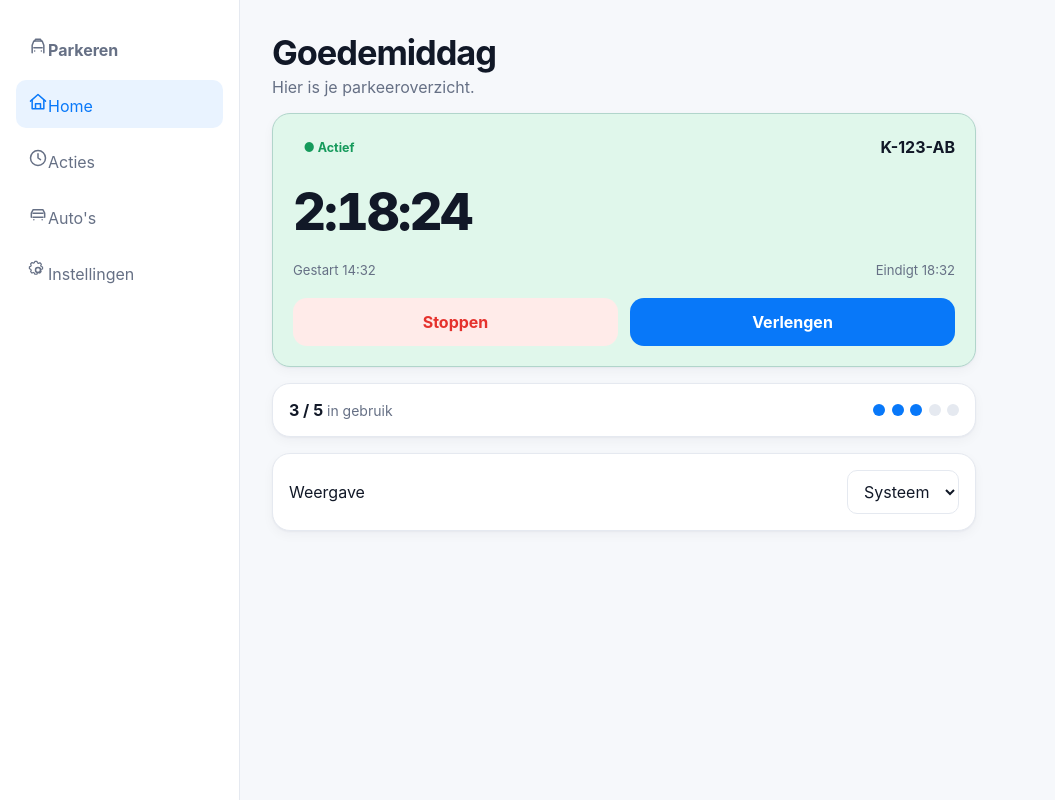
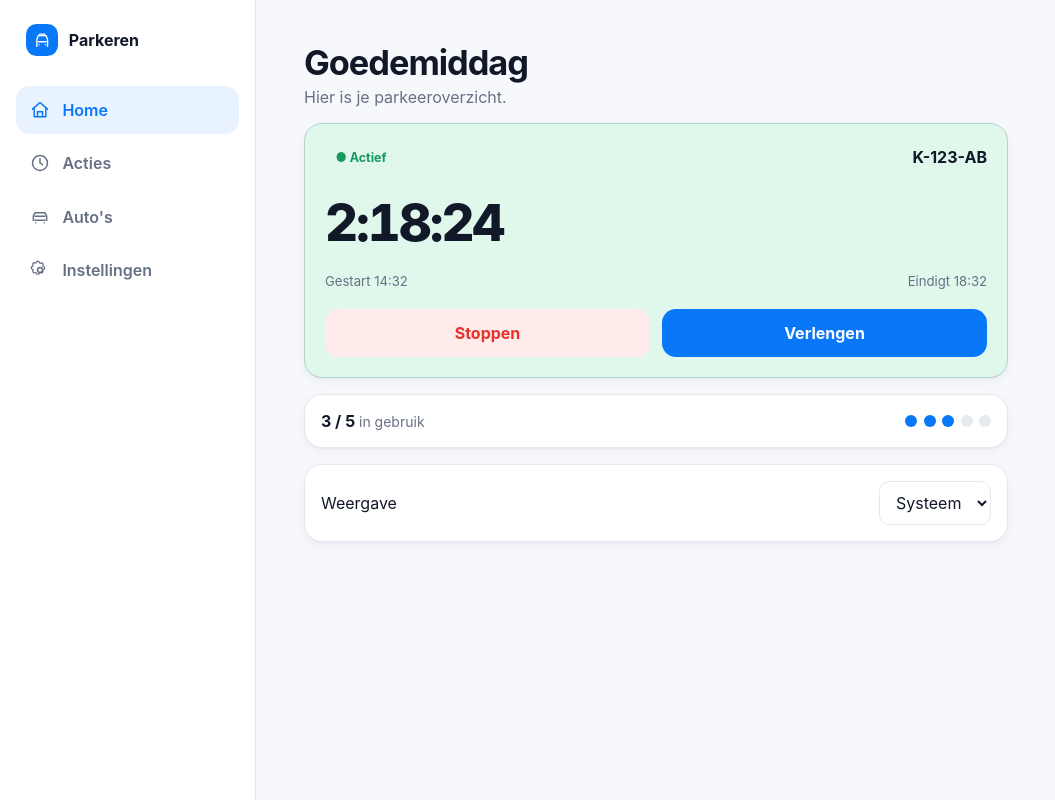
Before and after one commit to VanHinthem/Parkeren, a React (Vite) app in the folder src/Parkeren.Web/: page / in a window 1280 px wide. Shown: the whole page, without its empty margins (0-1055 px from the left). Built offline with nearby package versions, Linux system fonts and the light colour scheme.

Commit message:
style: align interface closer to design reference

```diff
--- a/src/Parkeren.Web/src/design/layout/AppShell.css
+++ b/src/Parkeren.Web/src/design/layout/AppShell.css
@@ -1,28 +1,24 @@
-.app-shell { min-height: 100vh; }
-.app-header {
-  height: 4rem; display: flex; align-items: center; justify-content: space-between;
-  padding: 0 var(--space-4); background: var(--color-surface); border-bottom: 1px solid var(--color-border);
-}
-.icon-button { border: 0; background: transparent; color: var(--color-text); font-size: 1.25rem; }
-.app-content { width: min(100%, var(--content-max)); margin: 0 auto; padding: var(--space-4) var(--space-4) calc(var(--nav-height) + var(--space-6)); }
-.bottom-nav {
-  position: fixed; inset: auto 0 0; height: var(--nav-height); display: grid; grid-template-columns: repeat(3,1fr);
-  background: var(--color-surface); border-top: 1px solid var(--color-border);
-}
-.bottom-nav a { display:flex; flex-direction:column; gap:.2rem; align-items:center; justify-content:center; text-decoration:none; color:var(--color-text-muted); font-size:.75rem; }
-.bottom-nav a:first-line { font-size:1.25rem; }
-.bottom-nav .active, .side-nav .active { color:var(--color-primary); }
+.app-shell { min-height:100vh; }
+.brand { display:flex; align-items:center; gap:.65rem; color:var(--color-text); text-decoration:none; }
+.brand__mark { display:grid; place-items:center; width:2rem; height:2rem; border-radius:.65rem; background:var(--color-primary); color:#fff; }
+.brand__mark svg { width:1.15rem; height:1.15rem; }
+.app-header { height:4.25rem; display:flex; align-items:center; justify-content:space-between; padding:0 var(--space-5); background:var(--color-surface); border-bottom:1px solid var(--color-border); }
+.icon-button { width:2.75rem; height:2.75rem; display:grid; place-items:center; border-radius:50%; color:var(--color-text-muted); text-decoration:none; }
+.icon-button:hover { background:var(--color-surface-muted); color:var(--color-text); }
+.app-content { width:min(100%,var(--content-max)); margin:0 auto; padding:1.4rem var(--space-5) calc(var(--nav-height) + var(--space-6)); }
+.bottom-nav { position:fixed; z-index:10; inset:auto 0 0; height:var(--nav-height); display:grid; grid-template-columns:repeat(3,1fr); background:color-mix(in srgb,var(--color-surface) 96%,transparent); border-top:1px solid var(--color-border); backdrop-filter:blur(14px); }
+.bottom-nav a { display:flex; flex-direction:column; gap:.35rem; align-items:center; justify-content:center; text-decoration:none; color:var(--color-text-muted); font-size:.72rem; font-weight:600; }
+.bottom-nav svg { width:1.35rem; height:1.35rem; }
+.bottom-nav .active,.side-nav .active { color:var(--color-primary); }
 .side-nav { display:none; }
 
-@media (min-width: 800px) {
-  .app-shell { display:grid; grid-template-columns: 15rem 1fr; }
+@media (min-width:800px) {
+  .app-shell { display:grid; grid-template-columns:16rem 1fr; }
   .app-header,.bottom-nav { display:none; }
-  .side-nav {
-    display:flex; position:sticky; top:0; height:100vh; flex-direction:column; gap:var(--space-2);
-    padding:var(--space-6) var(--space-4); background:var(--color-surface); border-right:1px solid var(--color-border);
-  }
-  .side-nav strong { margin-bottom:var(--space-6); }
-  .side-nav a { text-decoration:none; padding:var(--space-3); border-radius:var(--radius-sm); color:var(--color-text-muted); }
-  .side-nav .active { background:var(--color-primary-soft); }
-  .app-content { padding:var(--space-8); }
+  .side-nav { display:flex; position:sticky; top:0; height:100vh; flex-direction:column; gap:.35rem; padding:var(--space-6) var(--space-4); background:var(--color-surface); border-right:1px solid var(--color-border); }
+  .side-nav .brand { padding:0 .65rem; margin-bottom:var(--space-6); }
+  .side-nav a:not(.brand) { display:flex; align-items:center; gap:.8rem; min-height:3rem; text-decoration:none; padding:0 .85rem; border-radius:var(--radius-md); color:var(--color-text-muted); font-weight:600; }
+  .side-nav a:not(.brand):hover { background:var(--color-surface-muted); color:var(--color-text); }
+  .side-nav a.active { background:var(--color-primary-soft); color:var(--color-primary); }
+  .app-content { padding:2.65rem 3rem; }
 }
```
